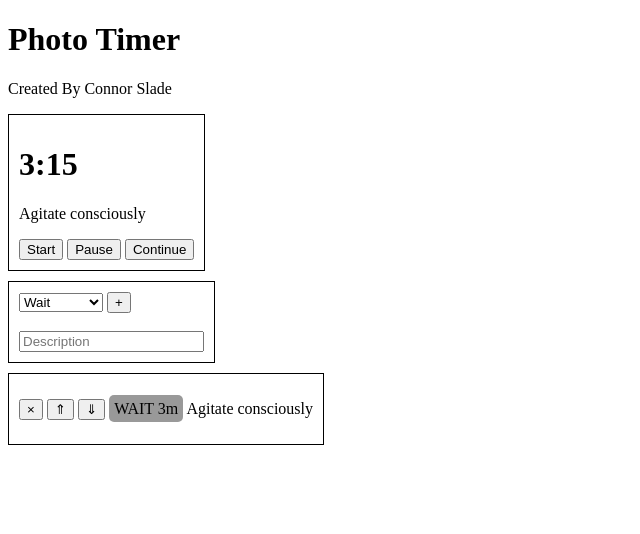
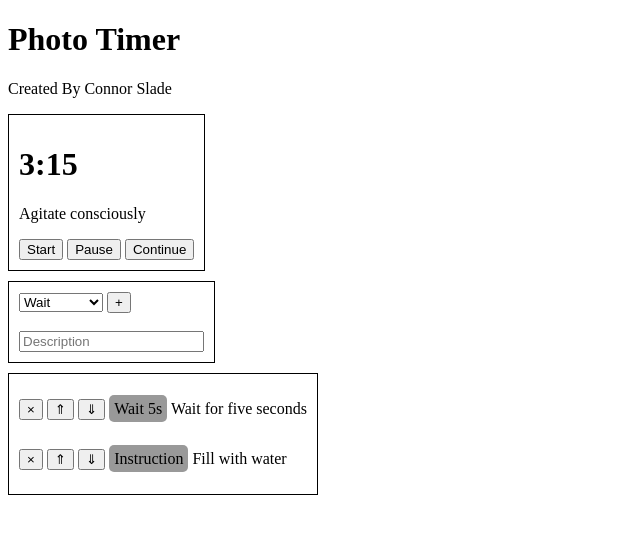
Before and after one commit to Basicprogrammer10/photo-timer, a Svelte app: page / in a window 1280 px wide. Shown: the top 534 px of the page, without its empty margins (0-640 px from the left). Built offline with nearby package versions, Linux system fonts and the light colour scheme.

Commit message:
Program steps list

```diff
--- a/src/App.svelte
+++ b/src/App.svelte
@@ -1,4 +1,7 @@
 <script lang="ts">
+  import Steps from "./lib/Steps.svelte";
+  import { state } from "./store";
+
   let selected = "wait";
 </script>
 
@@ -33,12 +36,11 @@
   </div>
 
   <div class="section">
-    <div class="program-item">
-      <button>×</button>
-      <button>⇑</button>
-      <button>⇓</button>
-      <p><span class="program-item-info">WAIT 3m</span> Agitate consciously</p>
-    </div>
+    {#if $state.steps.length > 0}
+      <Steps />
+    {:else}
+      <em>No steps...</em>
+    {/if}
   </div>
 </main>
 
@@ -49,14 +51,4 @@
     width: max-content;
     margin-top: 10px;
   }
-
-  .program-item {
-    display: ruby;
-  }
-
-  .program-item-info {
-    background-color: #999;
-    padding: 5px;
-    border-radius: 5px;
-  }
 </style>
--- /dev/null
+++ b/src/lib/Steps.svelte
@@ -0,0 +1,57 @@
+<script lang="ts">
+  import { state, Wait } from "../store";
+
+  const deleteStep = (idx: number) =>
+    state.update((s) => {
+      s.delete(idx);
+      return s;
+    });
+
+  const moveUp = (idx: number) =>
+    state.update((s) => {
+      s.moveUp(idx);
+      return s;
+    });
+
+  const moveDown = (idx: number) =>
+    state.update((s) => {
+      s.moveDown(idx);
+      return s;
+    });
+</script>
+
+<main>
+  <div class="steps">
+    {#each $state.steps as instruction, idx}
+      <div class="program-item">
+        <button on:click={() => deleteStep(idx)}>×</button>
+        <button on:click={() => moveUp(idx)}>⇑</button>
+        <button on:click={() => moveDown(idx)}>⇓</button>
+        <p>
+          {#if instruction instanceof Wait}
+            <span class="program-item-info">Wait {instruction.time}s</span>
+          {:else}
+            <span class="program-item-info">{instruction.name}</span>
+          {/if}
+          {instruction.description}
+        </p>
+      </div>
+    {/each}
+  </div>
+</main>
+
+<style>
+  .steps {
+    display: grid;
+  }
+
+  .program-item {
+    display: ruby;
+  }
+
+  .program-item-info {
+    background-color: #999;
+    padding: 5px;
+    border-radius: 5px;
+  }
+</style>
--- /dev/null
+++ b/src/store.ts
@@ -0,0 +1,64 @@
+import { writable } from "svelte/store";
+
+export class Program {
+  steps: Step[] = [
+    new Wait("Wait for five seconds", 5),
+    new Instruction("Fill with water"),
+  ];
+  pointer = 0;
+
+  constructor(steps: Step[]) {
+    // this.steps = steps;
+  }
+
+  addStep(step: Step) {
+    this.steps.push(step);
+  }
+
+  moveUp(index: number) {
+    if (index > 0) {
+      const temp = this.steps[index - 1];
+      this.steps[index - 1] = this.steps[index];
+      this.steps[index] = temp;
+    }
+  }
+
+  moveDown(index: number) {
+    if (index < this.steps.length - 1) {
+      const temp = this.steps[index + 1];
+      this.steps[index + 1] = this.steps[index];
+      this.steps[index] = temp;
+    }
+  }
+
+  delete(index: number) {
+    this.steps.splice(index, 1);
+  }
+}
+
+export abstract class Step {
+  description: string;
+  name: string | null = null;
+
+  constructor(name: string, description: string) {
+    this.name = name;
+    this.description = description;
+  }
+}
+
+export class Wait extends Step {
+  time: number;
+
+  constructor(description: string, time: number) {
+    super("Wait", description);
+    this.time = time;
+  }
+}
+
+export class Instruction extends Step {
+  constructor(description: string) {
+    super("Instruction", description);
+  }
+}
+
+export const state = writable(new Program([]));
```
